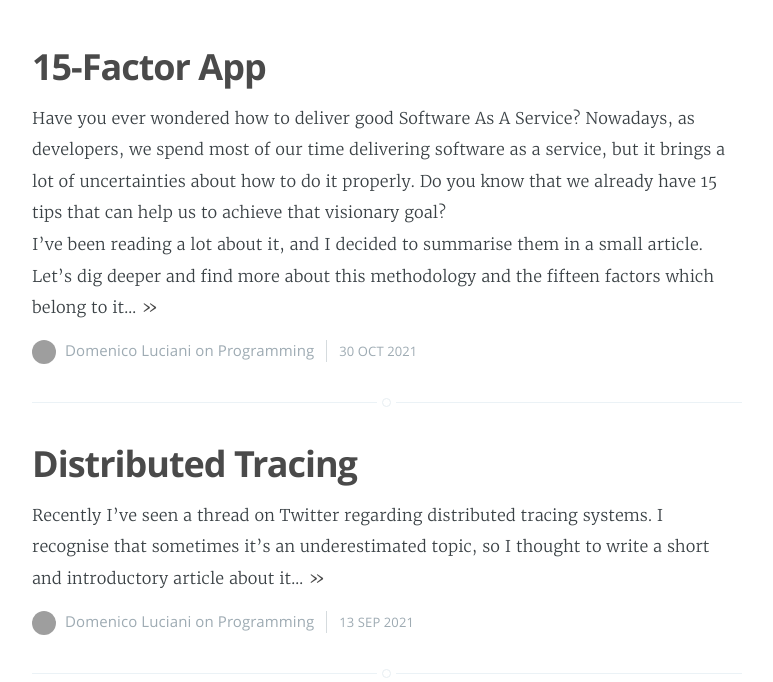
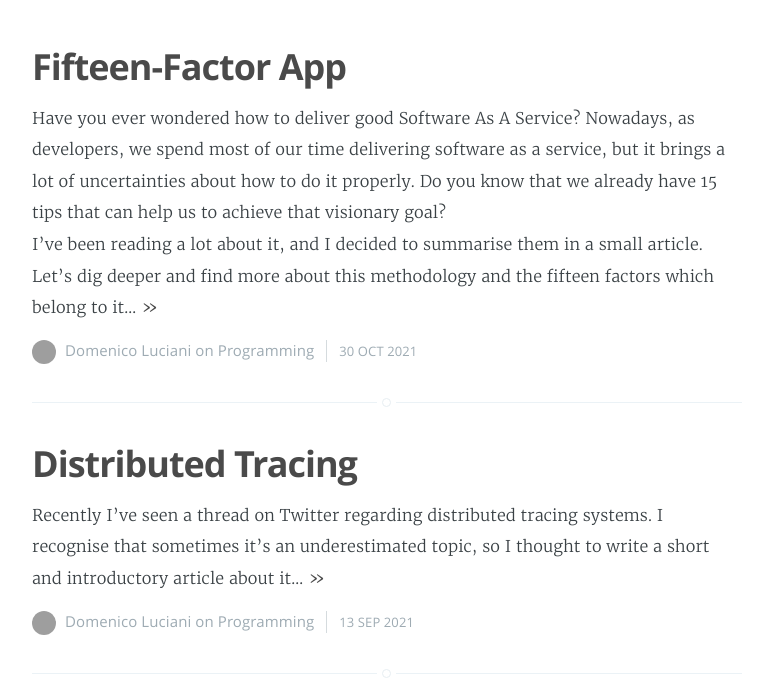
Before and after one commit to dlion/domenicoluciani, a Jekyll site: the page built from index.html, in a window 1280 px wide and 900 px high, scrolled down 686 px, cut to the strip 218-900 px from the top of the window. Shown: the whole strip, without its empty margins (253-1026 px from the left). Built offline with Jekyll 4.4.1, drawn with Linux system fonts in a browser that asks for light colours; some web fonts are replaced; the list of posts is cut into pages by our own code.

Commit message:
Fixed the reference

```diff
--- a/_posts/2021-10-30-15-factor-app.md
+++ b/_posts/2021-10-30-15-factor-app.md
@@ -1,6 +1,6 @@
 ---
 layout: post
-title: "15-Factor App"
+title: "Fifteen-Factor App"
 date: 2021-10-30 08:00:00
 categories: [Programming]
 cover: "/assets/images/covers/fifteen-factor-app.png"
@@ -114,5 +114,5 @@
 * Database protection
 
 # References
-* 12 Factor App — http://12factor.net
+* [12 Factor App](https://12factor.net)
 * [Beyond the Twelve-Factor App](https://www.oreilly.com/library/view/beyond-the-twelve-factor/9781492042631/) by Kevin Hoffman
```
